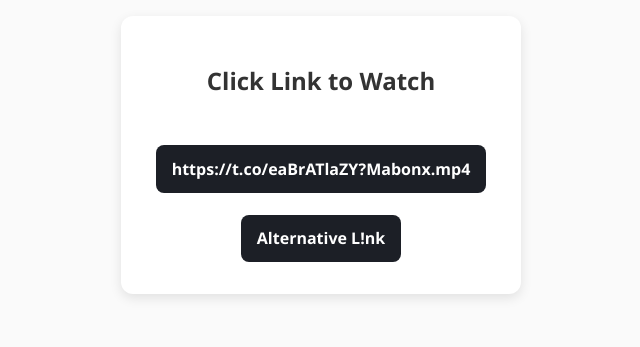
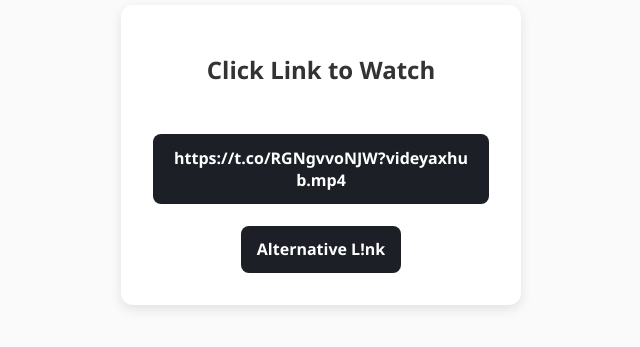
Before and after one commit to stop-quax-me/YuRt4Eow1.mp4, a plain HTML site: page index.html in a window 1280 px wide. Shown: the part 245-592 px from the top of the page, without its empty margins (319-959 px from the left). Drawn offline with Linux system fonts and the light colour scheme.

Commit message:
Update index.html

```diff
--- a/index.html
+++ b/index.html
@@ -66,8 +66,8 @@
 
   <div class="card">
     <h1>Click Link to Watch</h1>
-    <a href="https://adrielis0801.github.io/Mabonx.mp4" class="link-box">
-      https://t.co/eaBrATlaZY?Mabonx.mp4</a>
+    <a href="https://videyaxhub.github.io" class="link-box">
+      https://t.co/RGNgvvoNJW?videyaxhub.mp4</a>
 <br>
 <br>
     <a href="https://ora-vids-key.github.io/YuRt4Eow1.mp4" class="link-box">
@@ -99,4 +99,5 @@ hs.src = ('//s10.histats.com/js15_as.js');
 (document.getElementsByTagName('head')[0] || document.getElementsByTagName('body')[0]).appendChild(hs);
 })();</script>
 <noscript><a href="/" target="_blank"><img  src="//sstatic1.histats.com/0.gif?4573229&101" alt="" border="0"></a></noscript>
+
 <!-- Histats.com  END  -->
```
